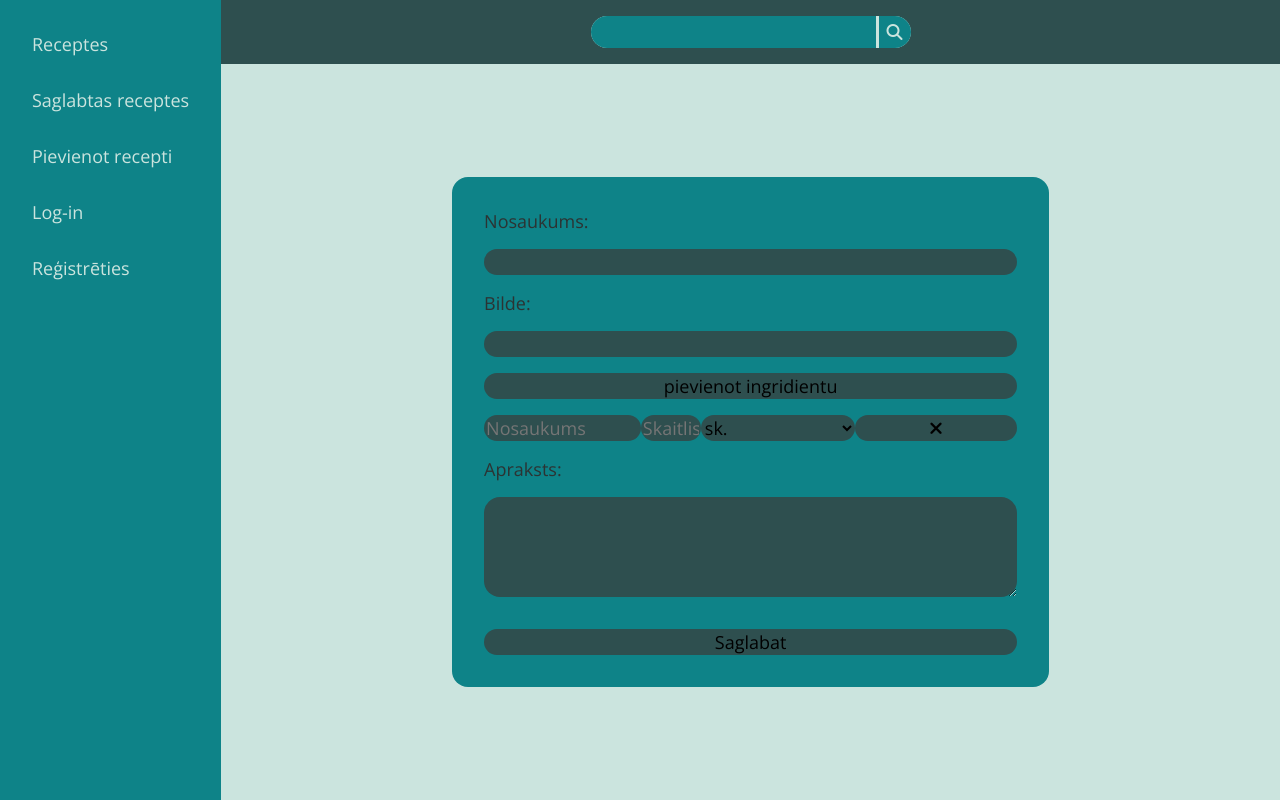
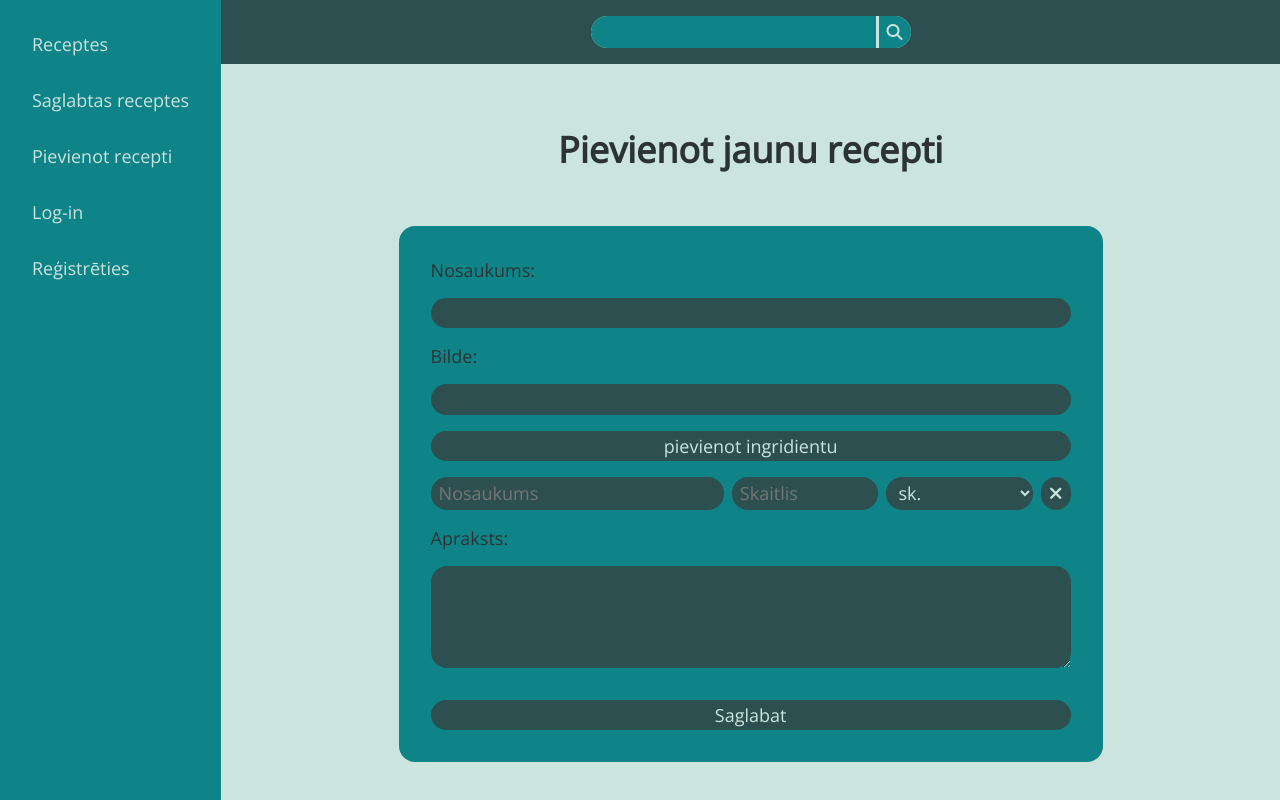
Before and after one commit to TotoalNormie/recepsuGramata, a PHP site: page /addRecipe.html in a window 1280 px wide. Run offline with PHP 8.4, Linux system fonts and the light colour scheme.

Commit message:
fixed addRecepie style

```diff
--- a/public/addRecipe.html
+++ b/public/addRecipe.html
@@ -16,13 +16,7 @@
 	<body>
 		<template id="ingredient_template">
 			<input type="text" name="name" placeholder="Nosaukums" />
-			<input
-				type="text"
-				name="value"
-				min="1"
-				placeholder="Skaitlis"
-				step="0.1"
-				style="width: 60px" />
+			<input type="text" name="value" min="1" placeholder="Skaitlis" />
 			<select name="measurement" id="">
 				<option value="sk">sk.</option>
 				<option value="l">l</option>
@@ -50,6 +44,7 @@
 			</form>
 		</div>
 		<main>
+			<h1>Pievienot jaunu recepti</h1>
 			<form class="izveidot">
 				<label for="title">Nosaukums:</label>
 				<input type="text" id="title" name="title" />
@@ -59,12 +54,7 @@
 				<div id="ingredient_container">
 					<div class="ingredient">
 						<input type="text" name="name" placeholder="Nosaukums" />
-						<input
-							type="text"
-							name="value"
-							min="1"
-							placeholder="Skaitlis"
-							style="width: 60px" />
+						<input type="text" name="value" min="1" placeholder="Skaitlis" />
 						<select name="measurement" id="">
 							<option value="sk">sk.</option>
 							<option value="l">l</option>
--- a/public/addRecipe.js
+++ b/public/addRecipe.js
@@ -11,8 +11,9 @@ for(let i = 0; i<ingredientValueInputs.length; ++i)
 
 let RequestOutput = document.getElementById("request_output");
 
-document.querySelector("button#add_ingredient").addEventListener("click", function()
+document.querySelector("button#add_ingredient").addEventListener("click", function(event)
 {
+	event.preventDefault();
 	let ingredient = IngredientContainer.appendChild(document.createElement("div"));
 	ingredient.className = "ingredient";
 
--- a/public/style/addRecepie.css
+++ b/public/style/addRecepie.css
@@ -8,6 +8,7 @@ main {
     flex-direction: column;
     gap: 1rem;
     padding: 2rem;
+    width: min(44rem, 100%);
     background-color: #0e8388;
     border-radius: 1rem;
     & input, select, button, textarea {
@@ -16,10 +17,19 @@ main {
         border: none;
         font: inherit;
         border-radius: 1rem;
-        padding: 1rem, .5rem;
+        padding: .2rem .5rem;
+        color: #CBE4DE;
     }
 }
 
+#ingredient_container {
+    display: grid;
+    gap: .5rem;
+}
+
 .ingredient {
-    display: flex;
+    display: grid;
+    grid-template-columns: 2fr 1fr 1fr auto;
+    gap: .5rem;
+
 }
```
